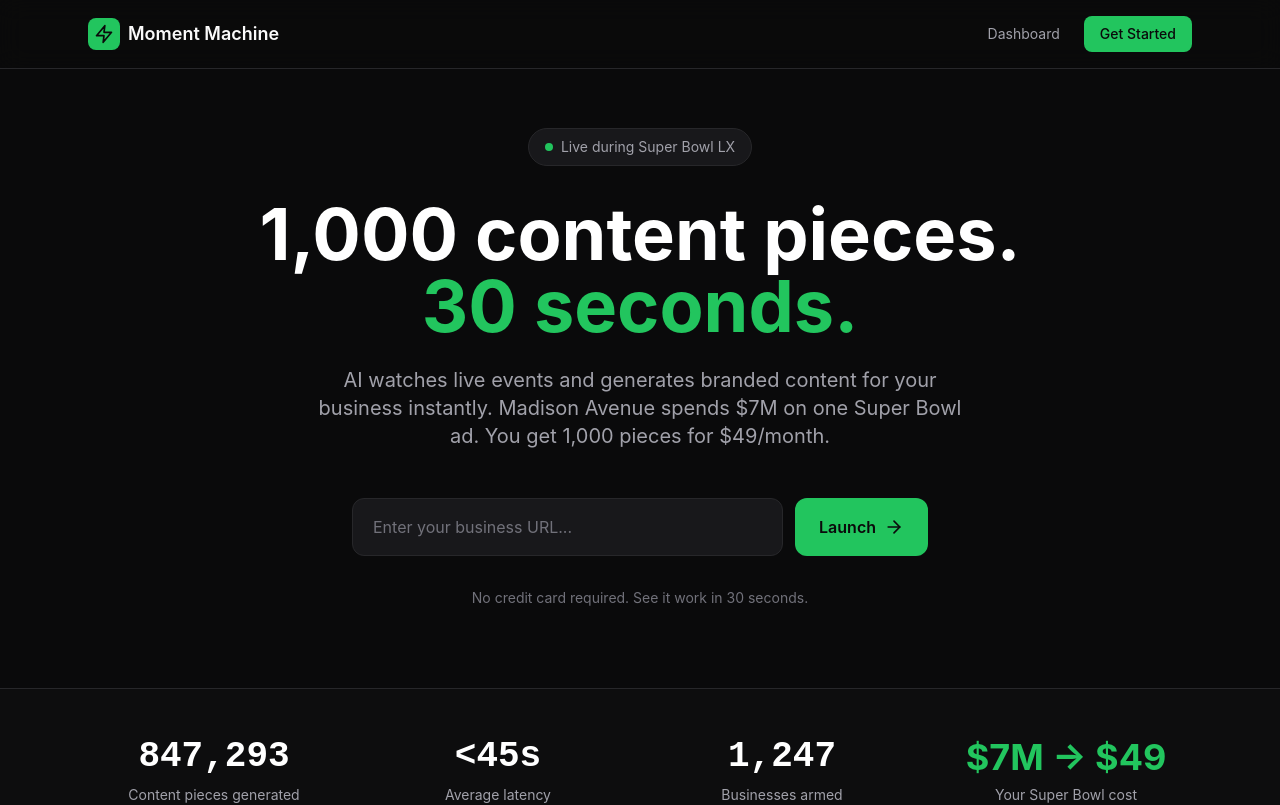
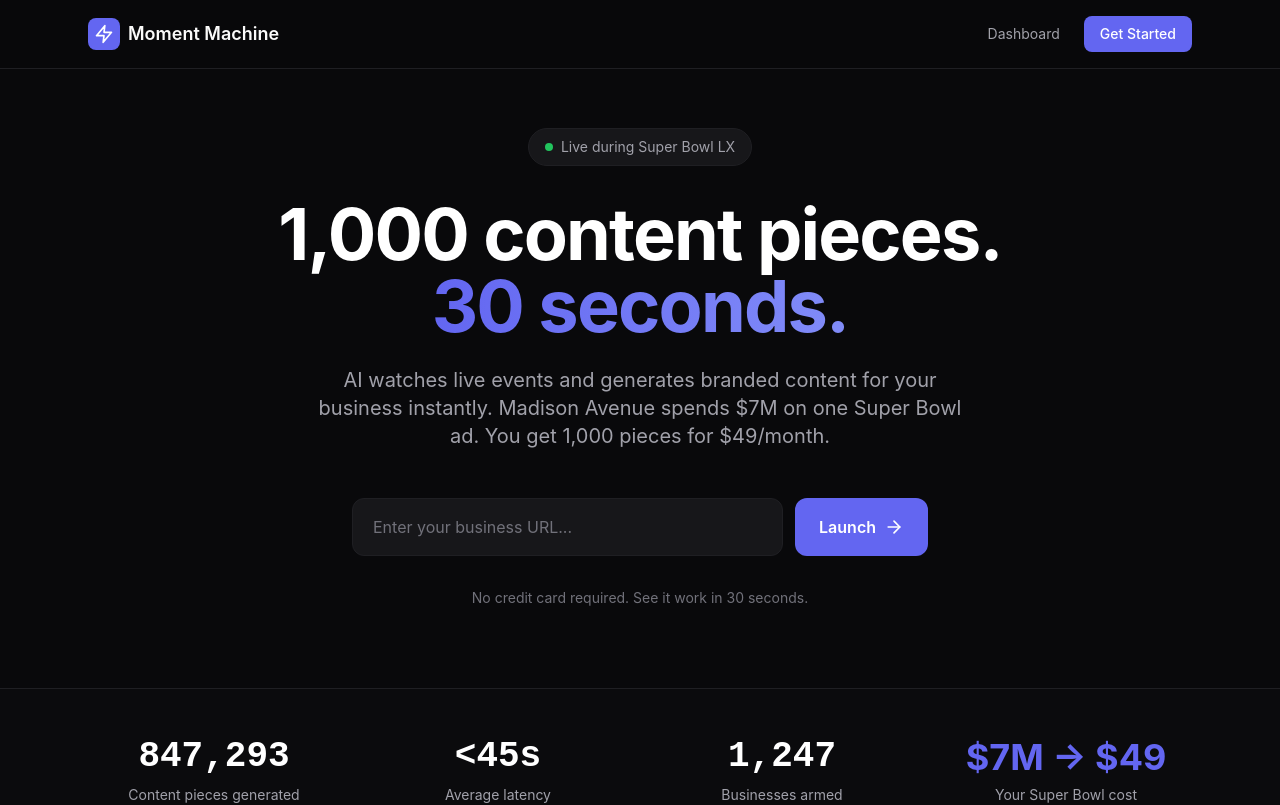
Before and after one commit to OwenCoonahan/moment-machine, a Next.js app: page / in a window 1280 px wide. Shown: the top 805 px of the page. Built offline with nearby package versions, Linux system fonts and the light colour scheme.

Commit message:
Update color scheme: indigo accent, cleaner minimal look

```diff
--- a/app/dashboard/page.tsx
+++ b/app/dashboard/page.tsx
@@ -224,7 +224,7 @@ function DashboardContent() {
           <div className="flex items-center justify-between">
             <div className="flex items-center gap-4">
               <div className="w-10 h-10 bg-accent rounded-xl flex items-center justify-center">
-                <Zap className="w-6 h-6 text-dark-900" />
+                <Zap className="w-6 h-6 text-white" />
               </div>
               <div>
                 <h1 className="font-semibold text-lg">Moment Machine</h1>
@@ -273,7 +273,7 @@ function DashboardContent() {
                     />
                     <button
                       onClick={handleExtractBrand}
-                      className="bg-accent hover:bg-accent-dim text-dark-900 px-4 py-3 rounded-lg transition-colors font-medium"
+                      className="bg-accent hover:bg-accent-dim text-white px-4 py-3 rounded-lg transition-colors font-medium"
                     >
                       <RefreshCw className="w-4 h-4" />
                     </button>
@@ -326,7 +326,7 @@ function DashboardContent() {
                     onClick={() => setIsArmed(!isArmed)}
                     className={`flex-1 flex items-center justify-center gap-2 px-4 py-3 rounded-lg font-medium transition-all ${
                       isArmed
-                        ? 'bg-accent text-dark-900 glow-green'
+                        ? 'bg-accent text-white glow-accent'
                         : 'bg-dark-600 hover:bg-dark-500'
                     }`}
                   >
@@ -338,7 +338,7 @@ function DashboardContent() {
                 <button
                   onClick={triggerGeneration}
                   disabled={!brand.loaded || isGenerating}
-                  className="w-full bg-accent hover:bg-accent-dim disabled:opacity-50 disabled:cursor-not-allowed text-dark-900 px-4 py-3 rounded-lg font-semibold flex items-center justify-center gap-2 transition-colors"
+                  className="w-full bg-accent hover:bg-accent-dim disabled:opacity-50 disabled:cursor-not-allowed text-white px-4 py-3 rounded-lg font-semibold flex items-center justify-center gap-2 transition-colors"
                 >
                   {isGenerating ? (
                     <>
@@ -394,7 +394,7 @@ function DashboardContent() {
 
               <button
                 disabled={totalGenerated === 0}
-                className="w-full mt-4 bg-accent hover:bg-accent-dim disabled:opacity-50 disabled:cursor-not-allowed text-dark-900 px-4 py-3 rounded-lg font-semibold flex items-center justify-center gap-2 transition-colors"
+                className="w-full mt-4 bg-accent hover:bg-accent-dim disabled:opacity-50 disabled:cursor-not-allowed text-white px-4 py-3 rounded-lg font-semibold flex items-center justify-center gap-2 transition-colors"
               >
                 <Send className="w-4 h-4" />
                 Deploy All Content
@@ -546,7 +546,7 @@ function DashboardContent() {
                 <p className="text-sm text-accent">#SuperBowl #GameDay #{brand.name?.replace(/[^a-zA-Z]/g, '')}</p>
               </div>
             </div>
-            <button className="w-full mt-4 bg-accent hover:bg-accent-dim text-dark-900 px-4 py-3 rounded-lg font-semibold transition-colors">
+            <button className="w-full mt-4 bg-accent hover:bg-accent-dim text-white px-4 py-3 rounded-lg font-semibold transition-colors">
               Post Now
             </button>
           </div>
--- a/app/globals.css
+++ b/app/globals.css
@@ -49,8 +49,8 @@ body {
 }
 
 /* Glow effects */
-.glow-green {
-  box-shadow: 0 0 20px rgba(34, 197, 94, 0.3);
+.glow-accent {
+  box-shadow: 0 0 20px rgba(99, 102, 241, 0.3);
 }
 
 .glow-pulse {
@@ -59,10 +59,10 @@ body {
 
 @keyframes glow-pulse {
   0%, 100% {
-    box-shadow: 0 0 20px rgba(34, 197, 94, 0.2);
+    box-shadow: 0 0 20px rgba(99, 102, 241, 0.2);
   }
   50% {
-    box-shadow: 0 0 40px rgba(34, 197, 94, 0.4);
+    box-shadow: 0 0 40px rgba(99, 102, 241, 0.4);
   }
 }
 
--- a/app/page.tsx
+++ b/app/page.tsx
@@ -14,7 +14,7 @@ export default function LandingPage() {
         <div className="max-w-6xl mx-auto px-6 py-4 flex items-center justify-between">
           <div className="flex items-center gap-2">
             <div className="w-8 h-8 bg-accent rounded-lg flex items-center justify-center">
-              <Zap className="w-5 h-5 text-dark-900" />
+              <Zap className="w-5 h-5 text-white" />
             </div>
             <span className="font-semibold text-lg">Moment Machine</span>
           </div>
@@ -24,7 +24,7 @@ export default function LandingPage() {
             </Link>
             <Link
               href="/dashboard"
-              className="bg-accent hover:bg-accent-dim text-dark-900 px-4 py-2 rounded-lg font-medium text-sm transition-colors"
+              className="bg-accent hover:bg-accent-dim text-white px-4 py-2 rounded-lg font-medium text-sm transition-colors"
             >
               Get Started
             </Link>
@@ -40,10 +40,10 @@ export default function LandingPage() {
             <span className="text-sm text-zinc-400">Live during Super Bowl LX</span>
           </div>
 
-          <h1 className="text-5xl md:text-7xl font-bold mb-6 leading-tight">
+          <h1 className="text-5xl md:text-7xl font-bold mb-6 leading-tight tracking-tight">
             <span className="text-white">1,000 content pieces.</span>
             <br />
-            <span className="text-accent">30 seconds.</span>
+            <span className="bg-gradient-to-r from-accent to-accent-light bg-clip-text text-transparent">30 seconds.</span>
           </h1>
 
           <p className="text-xl text-zinc-400 mb-12 max-w-2xl mx-auto">
@@ -63,7 +63,7 @@ export default function LandingPage() {
               />
               <Link
                 href={`/dashboard?url=${encodeURIComponent(url)}`}
-                className="bg-accent hover:bg-accent-dim text-dark-900 px-6 py-4 rounded-xl font-semibold flex items-center gap-2 transition-colors"
+                className="bg-accent hover:bg-accent-dim text-white px-6 py-4 rounded-xl font-semibold flex items-center gap-2 transition-colors"
               >
                 Launch
                 <ArrowRight className="w-5 h-5" />
@@ -212,7 +212,7 @@ export default function LandingPage() {
           </p>
           <Link
             href="/dashboard"
-            className="inline-flex items-center gap-2 bg-accent hover:bg-accent-dim text-dark-900 px-8 py-4 rounded-xl font-semibold text-lg transition-colors"
+            className="inline-flex items-center gap-2 bg-accent hover:bg-accent-dim text-white px-8 py-4 rounded-xl font-semibold text-lg transition-colors"
           >
             Launch Moment Machine
             <ArrowRight className="w-5 h-5" />
@@ -225,7 +225,7 @@ export default function LandingPage() {
         <div className="max-w-6xl mx-auto flex items-center justify-between">
           <div className="flex items-center gap-2">
             <div className="w-6 h-6 bg-accent rounded-md flex items-center justify-center">
-              <Zap className="w-4 h-4 text-dark-900" />
+              <Zap className="w-4 h-4 text-white" />
             </div>
             <span className="font-medium">Moment Machine</span>
           </div>
--- a/tailwind.config.js
+++ b/tailwind.config.js
@@ -13,14 +13,16 @@ module.exports = {
       },
       colors: {
         dark: {
-          900: '#0a0a0b',
-          800: '#111113',
-          700: '#18181b',
-          600: '#27272a',
+          900: '#09090b',
+          800: '#0f0f11',
+          700: '#17171a',
+          600: '#1f1f23',
+          500: '#2a2a2f',
         },
         accent: {
-          DEFAULT: '#22c55e',
-          dim: '#16a34a',
+          DEFAULT: '#6366f1',
+          dim: '#4f46e5',
+          light: '#818cf8',
         }
       },
       animation: {
```
Also changed, not shown: package.json (+10 -8 lines), 1 other file (tests, documents, lock files or other folders).
